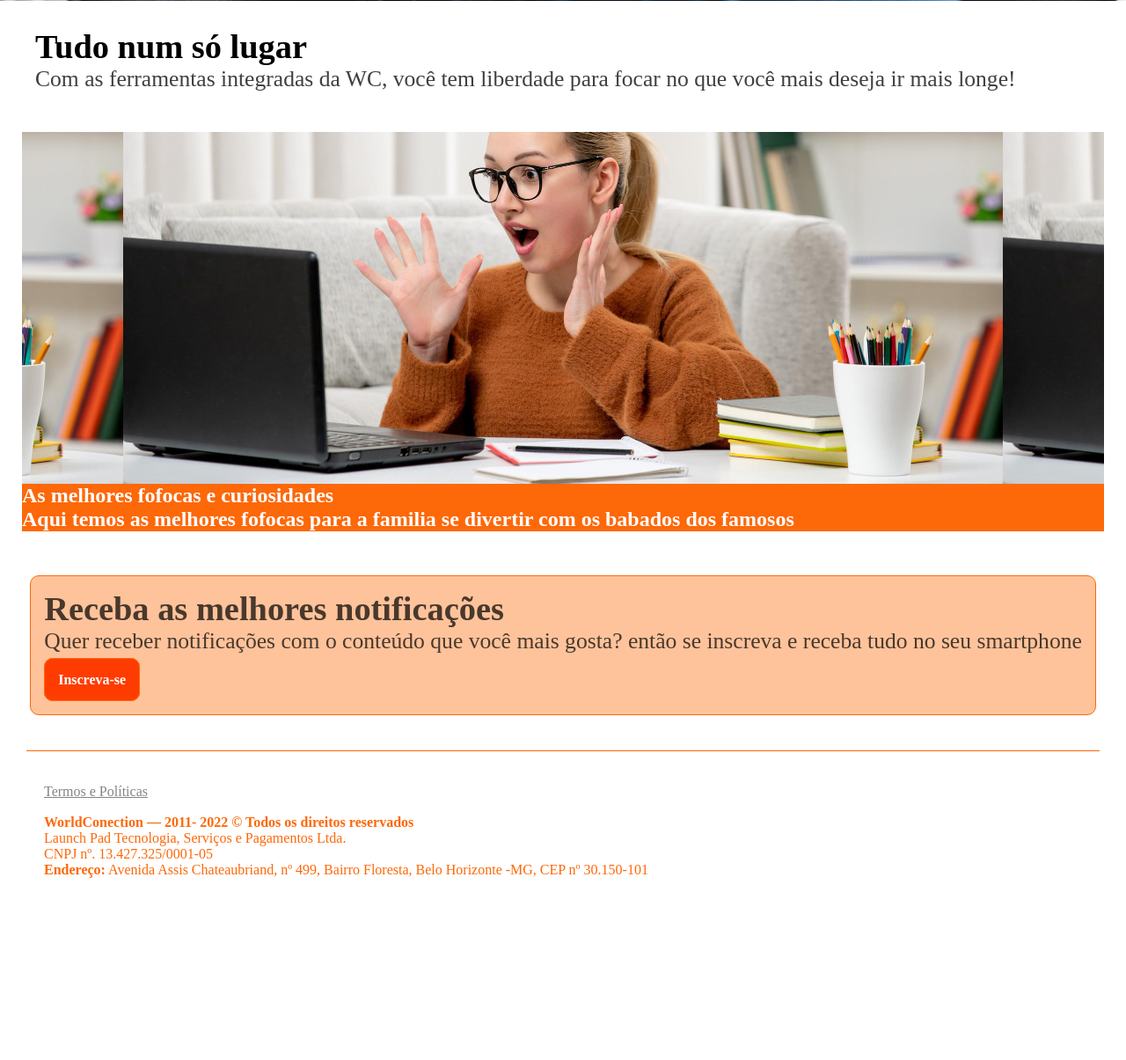
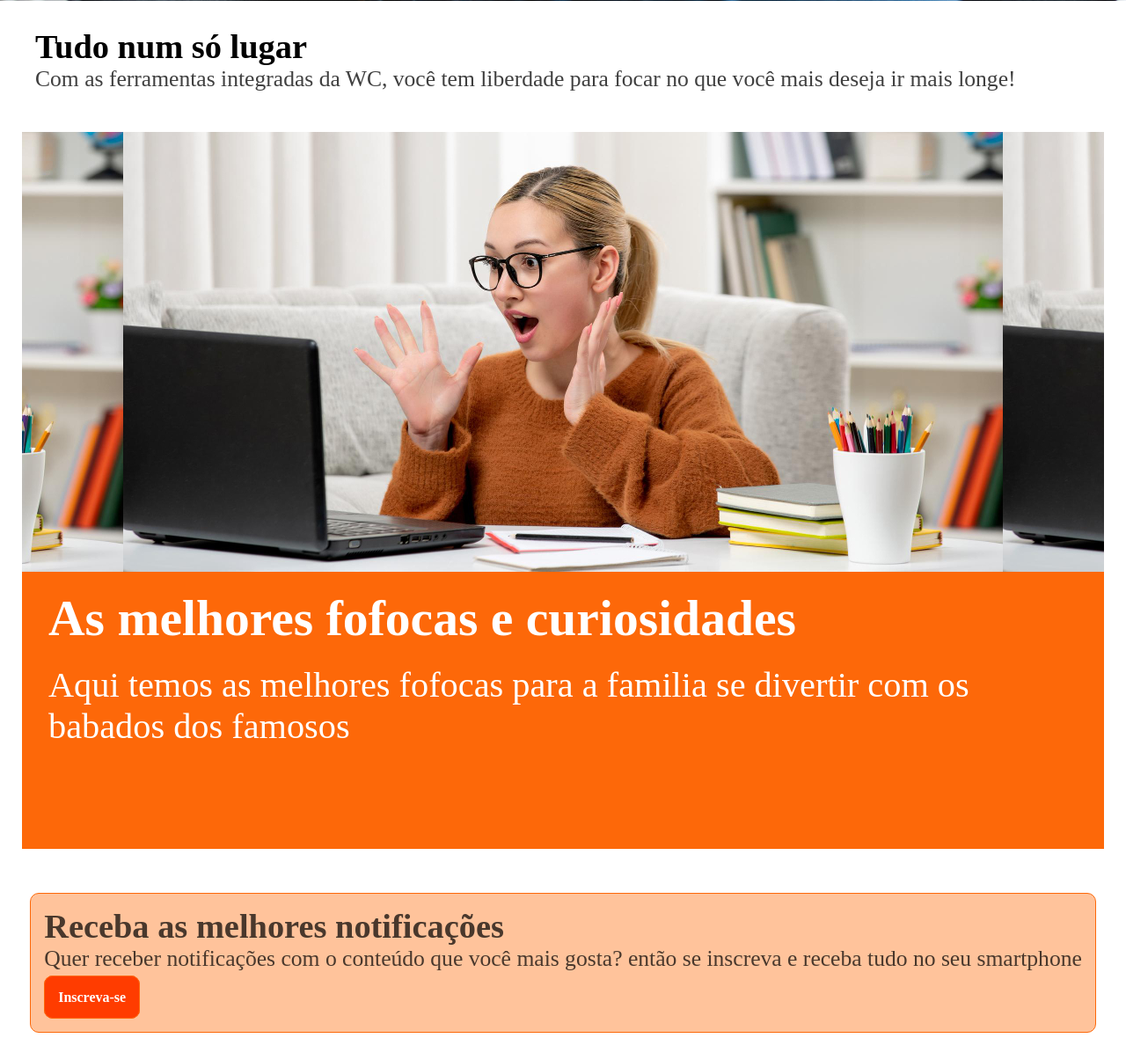
Before and after one commit to WAGUNA-SS/SiteCompleto, a PHP site: page / in a window 1280 px wide. Shown: the part 1159-2364 px from the top of the page at 88% size. Before the commit the page ends 2157 px from the top, so only its background shows below. Run offline with PHP 8.4, Linux system fonts and the light colour scheme.

Commit message:
att  modo retrato pagina inicial

```diff
--- a/estilos/retrato.css
+++ b/estilos/retrato.css
@@ -34,38 +34,34 @@ main .imagem1 {
     height: 0px;
 }
 
-main> .quadro {
+main> #quadro {
     background-color: var(--cor1);
     margin: 15px;
 }
 
-main> .quadro> .foto {
+main> #quadro> .foto {
 
     background-image: url(../imagens/student-online-young-cute-girl-in-glasses-and-orange-sweater-studying-on-computer-shocked.jpg);
     background-position: center bottom;
-    height: 400px;
+    height: 500px;
 
 }
 
-main .quadro>.texto {
+main #quadro>.texto {
+    height: 270px;
+    font-family: var(--font2);
     color: var(--cor3);
-
-
+    padding: 15px;
+    padding-top: 20px;
+    padding-bottom: 25px;
+    font-weight: bold;
+    font-size: clamp(1.5em, 3vw, 3em);
+    padding-left: 30px;
 }
 
-main .texto > h2 {
-    font-weight: bold;
-    /* font-size: clamp(1.8em, 3vw); arrumando essa merda ainda */
-
+#quadro>.texto p {
+    padding-top: 20px;
+    font-size: clamp(0.7em, 3vw, 1.6em);
+    font-weight: lighter;
+    padding-bottom: 5px;
 }
-
-
-
-
-
-/* main>.imagem>.foto {
-    margin-left: -30px;
-    margin-right: -30px;
-    margin-bottom: 0px;
-    margin-top: -30px;
-} */
--- a/index.html
+++ b/index.html
@@ -39,12 +39,12 @@
             <p>Com as ferramentas integradas da WC, você tem liberdade para focar no que você mais deseja ir mais longe!</p>
         </section>
 
-        <section class="quadro" >
+        <section id="quadro" >
             <div class="foto"></div>
             <div class="texto">
                 <h2>As melhores fofocas e curiosidades<h2>
                 <p>Aqui temos as melhores fofocas para a familia se divertir com os babados dos famosos</p>
-        </div>
+            </div>
 
         </section>
 
```
